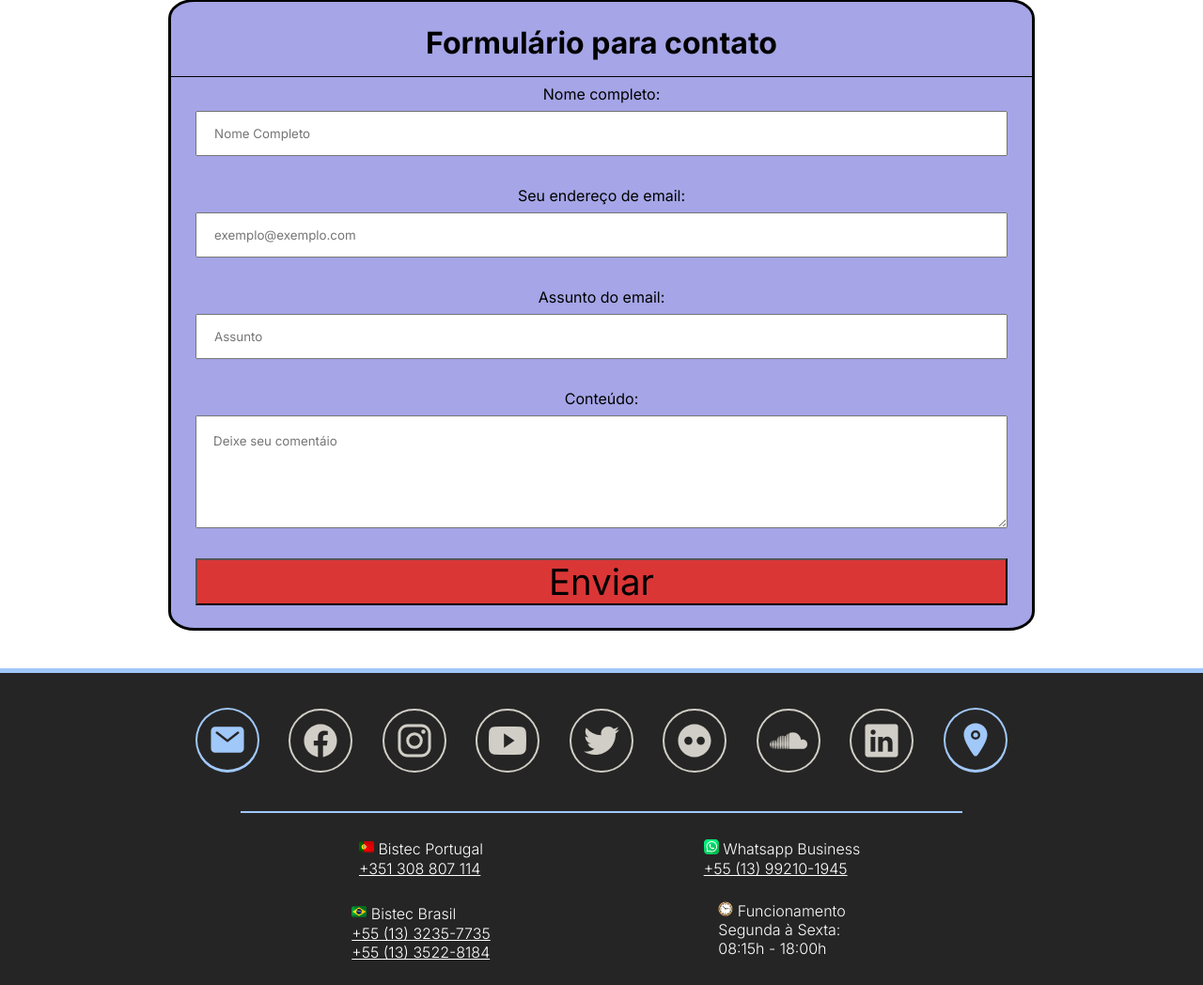
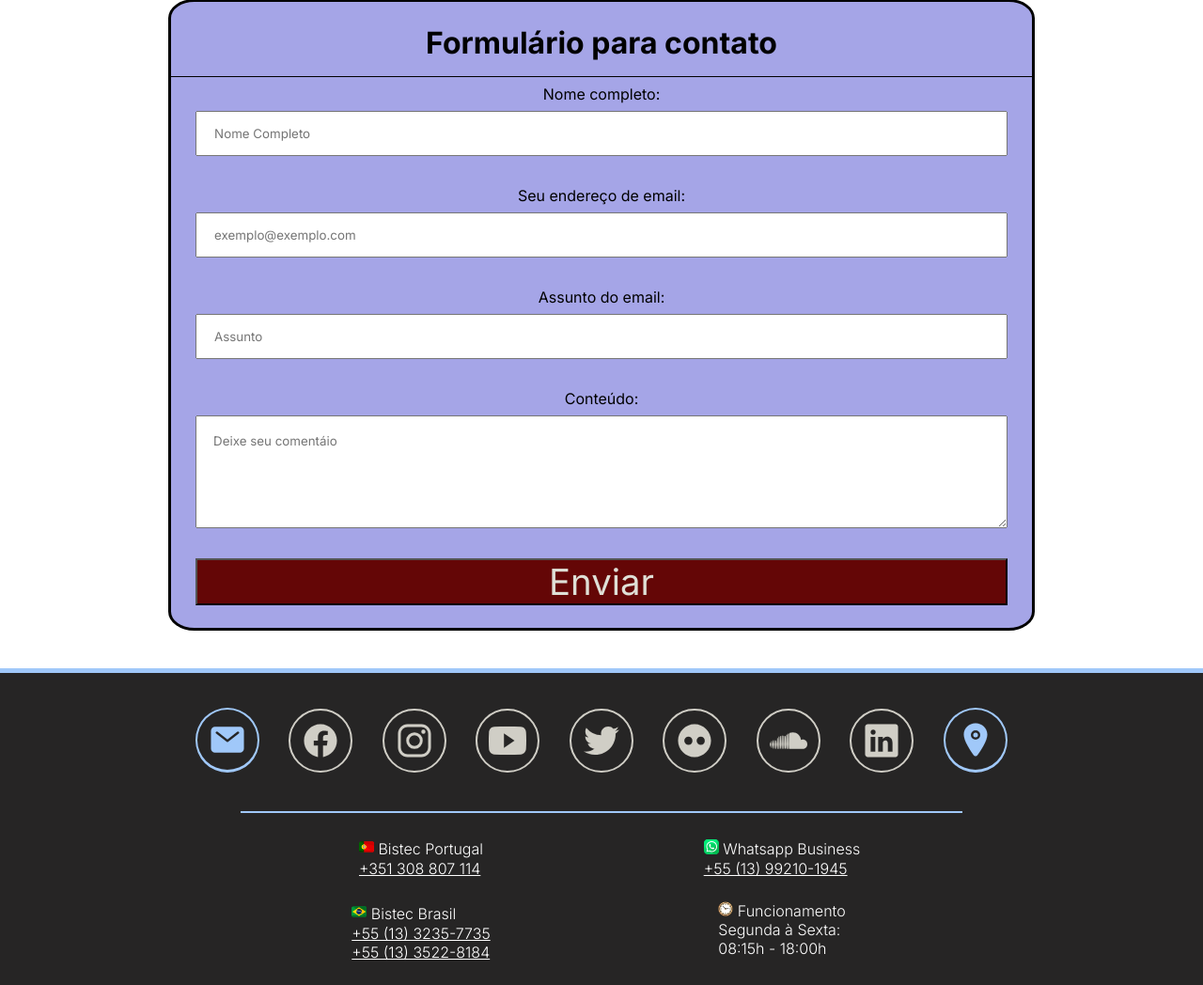
Before and after one commit to guicrispa/site-bistec-pt, a PHP site: page /contato.html in a window 1280 px wide. Shown: the part 97-1145 px from the top of the page at 94% size. Run offline with PHP 8.4, Linux system fonts and the light colour scheme.

Commit message:
corige acessibilidade de cor no formulário

```diff
--- a/assets/css/styleContato.css
+++ b/assets/css/styleContato.css
@@ -27,12 +27,13 @@
 }
 #formContato button{
     font-size: 3vw;
-    background-color: #da3636;
+    background-color: #640606;
+    color: #dfdfd6;
     height: auto;
     padding: 0;
     cursor: pointer;
 }
 #formContato button:hover{
-    background-color: #da0d0d;
+    background-color: #960303;
     color: #ffffff;
 }
```
